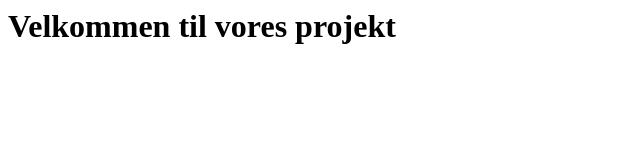
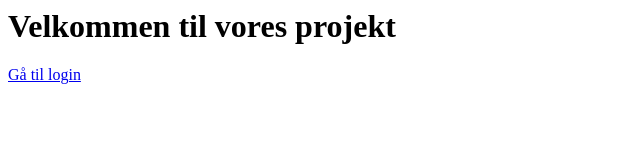
Before and after one commit to Jumana2403/S3, a plain HTML site: page index.html in a window 1280 px wide. Shown: the whole page, without its empty margins (0-640 px from the left). Drawn offline with Linux system fonts and the light colour scheme.

Commit message:
Link til login

```diff
--- a/index.html
+++ b/index.html
@@ -5,6 +5,7 @@
 
 <body>
     <h1>Velkommen til vores projekt</h1>
+    <p><a href="login.html">Gå til login</a></p>
 
 </body>
 </html>
```
